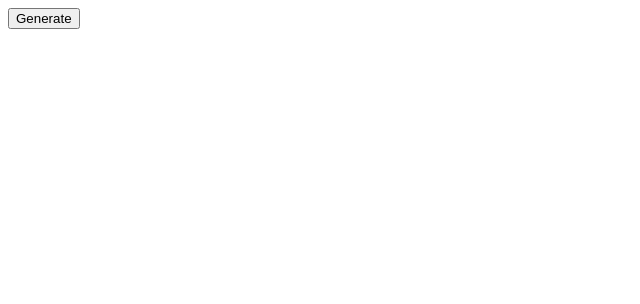
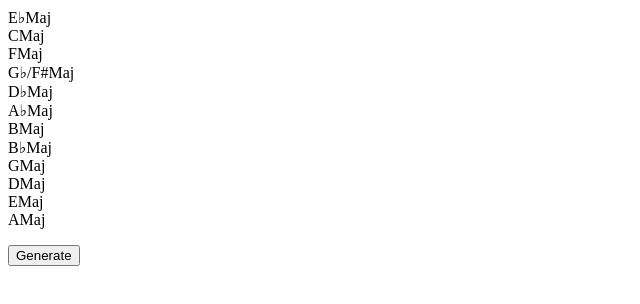
Before and after one commit to joriba/scale-selector, a plain HTML site: page index.html in a window 1280 px wide. Both pictures are taken after a click on the button "Generate". Shown: the whole page, without its empty margins (0-640 px from the left). Drawn offline with Linux system fonts and the light colour scheme.

Commit message:
generate random major scales

```diff
--- a/generateScales.js
+++ b/generateScales.js
@@ -0,0 +1,11 @@
+const NOTES = [
+    'C', 'D♭', 'D', 'E♭', 'E', 'F', 'G♭/F#', 'G', 'A♭', 'A', 'B♭', 'B'
+]
+
+function generateScales() {
+    let set = NOTES.map(note => note.concat('Maj'));
+    let shuffled = set.map(value => ({ value, sort: Math.random() }))
+        .sort((a, b) => a.sort - b.sort)
+        .map(({value}) => value);
+    return shuffled.reduce((acc, current) => acc.concat(current.concat("<br>")), "");
+}
--- a/index.html
+++ b/index.html
@@ -4,7 +4,14 @@
 
         </p>
         <button type="button"
-        onclick="//Todo">
+        onclick="displayScales()">
         Generate</button>
+
+        <script>
+        function displayScales() {
+            document.getElementById('order').innerHTML = generateScales();
+        }
+        </script>
+        <script src="generateScales.js"></script>
     </body>
 </html>
```
